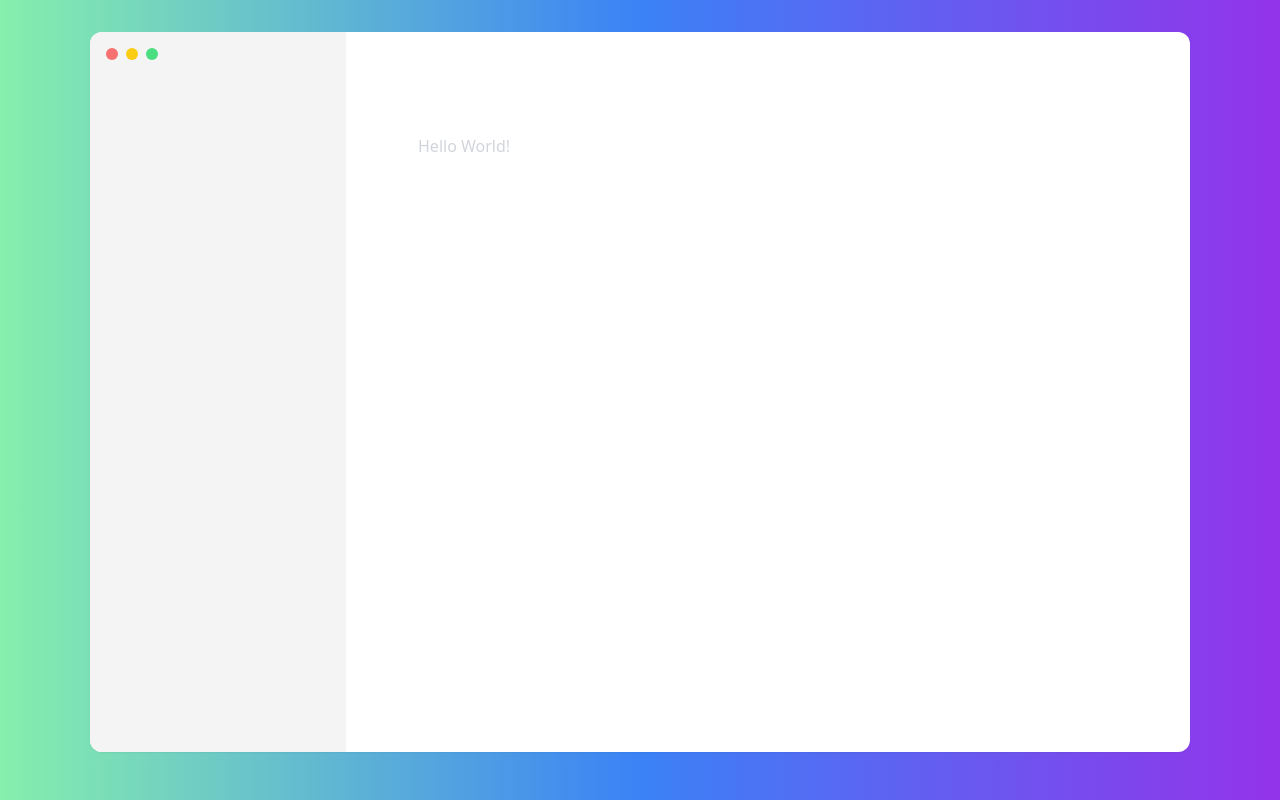
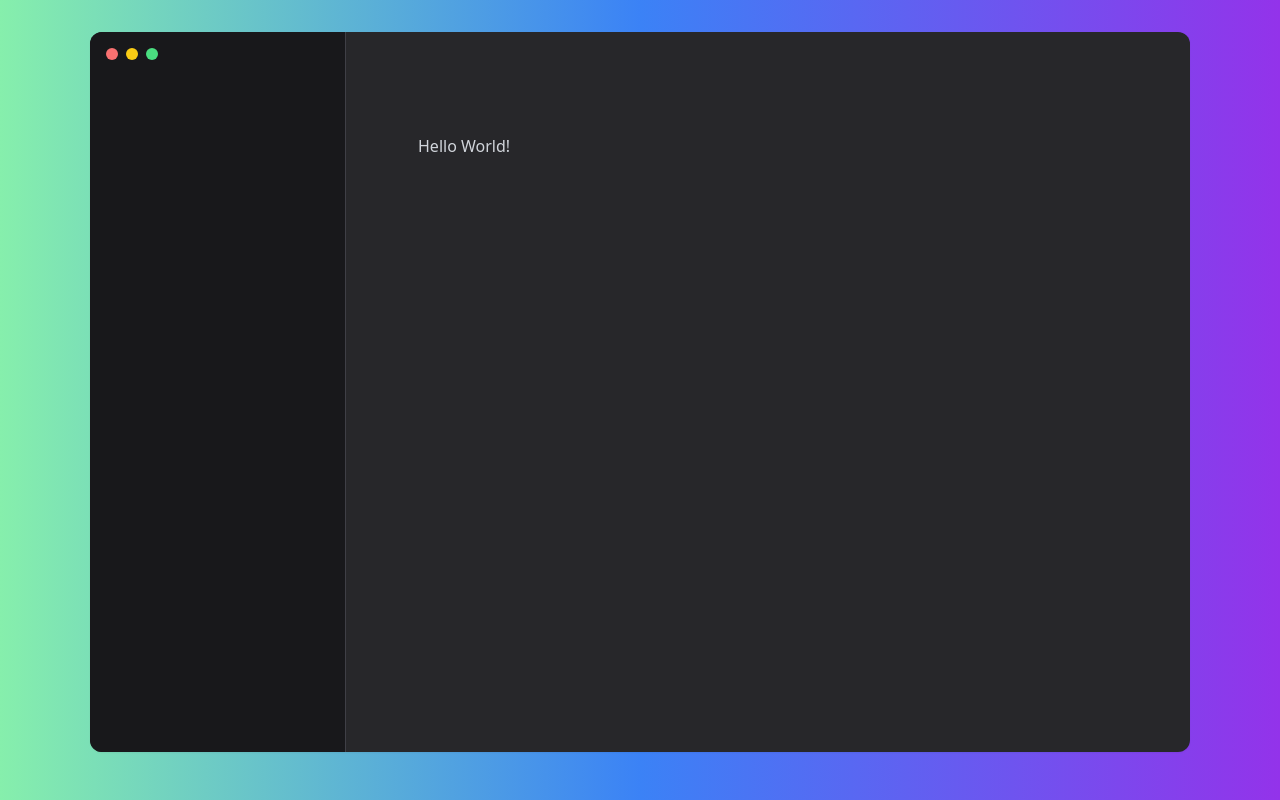
Before and after one commit to juliuscaezarff/Frame, a React (Vite) app: page / in a window 1280 px wide. Built offline with nearby package versions, Linux system fonts and the light colour scheme.

Commit message:
feat: importando o componente bubblebutton e os icones do radix/ criando os components bubblebutton e setando estilização

```diff
--- a/src/App.tsx
+++ b/src/App.tsx
@@ -3,9 +3,9 @@ import Editor from "./components/Editor";
 function App() {
 
   return (
-    <div className="min-h-screen p-8 text-zinc-900 bg-gradient-to-r from-green-300 via-blue-500 to-purple-600">
-      <div className="bg-white w-[1100px] mx-auto rounded-xl min-h-[720px] shadow-sm border-black/20 overflow-hidden grid grid-cols-[16rem_1fr]">
-        <aside className="bg-zinc-100 border-r border-r-zinc-100 p-4">
+    <div className="min-h-screen p-8 text-zinc-50 bg-gradient-to-r from-green-300 via-blue-500 to-purple-600">
+      <div className="bg-zinc-800 w-[1100px] mx-auto rounded-xl min-h-[720px] shadow-sm border-black/20 overflow-hidden grid grid-cols-[16rem_1fr]">
+        <aside className="bg-zinc-900 border-r border-r-zinc-700 p-4">
           <div className="flex gap-2 group">
             <button className="w-3 h-3 rounded-full bg-red-400"/>
             <button className="w-3 h-3 rounded-full bg-yellow-400"/>
```
